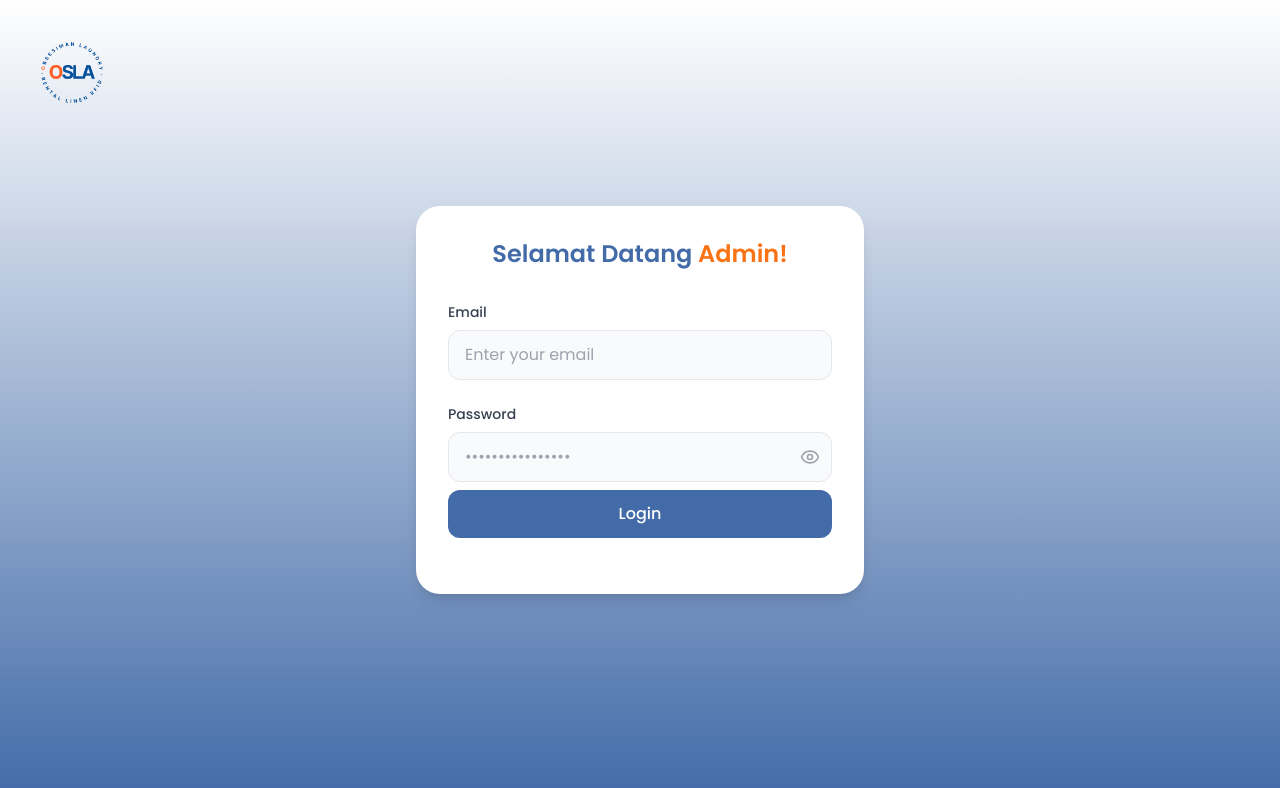
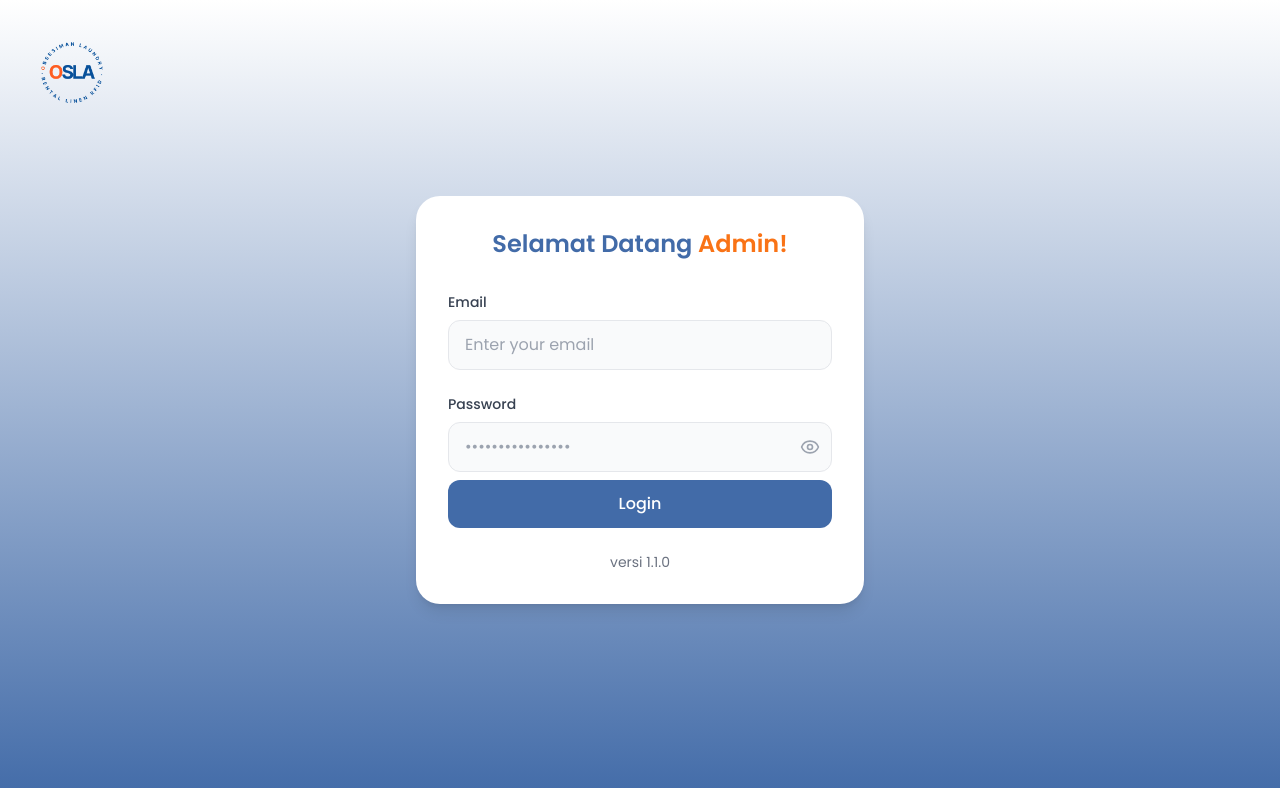
Before and after one commit to FaisalOnGit/linen-desktop, a React (Vite) app: page / in a window 1280 px wide. Shown: the top 788 px of the page. Built offline with nearby package versions, Linux system fonts and the light colour scheme.

Commit message:
fix versioning di form

```diff
--- a/package.json
+++ b/package.json
@@ -1,7 +1,7 @@
 {
   "name": "osla-desktop",
   "productName": "OSLA",
-  "version": "1.0.9",
+  "version": "1.1.0",
   "main": "electron/main.js",
   "author": "Nuansa Cerah Informasi",
   "license": "MIT",
--- a/src/pages/DeliveryPage.jsx
+++ b/src/pages/DeliveryPage.jsx
@@ -1160,7 +1160,7 @@ const DeliveryPage = ({ rfidHook, deliveryType = 1 }) => {
                 (getInvalidRoomLinenCount && getInvalidRoomLinenCount() > 0) ||
                 submitDisabled
               }
-              className={`w-full px-4 py-3 rounded-lg font-medium transition-colors flex items-center justify-center gap-2 ${
+              className={`w-full px-4 py-3 rounded-lg font-medium transition-colors flex items-center justify-center gap-2 text-sm ${
                 !formData.customerId ||
                 !formData.driverName.trim() ||
                 !formData.shift ||
--- a/src/pages/LoginPage.jsx
+++ b/src/pages/LoginPage.jsx
@@ -65,7 +65,8 @@ const LoginPage = ({ onLoginSuccess }) => {
         }
       } else {
         // Handle login failure - display API message
-        const errorMessage = data.message || "Login gagal, periksa email/password.";
+        const errorMessage =
+          data.message || "Login gagal, periksa email/password.";
         setError(errorMessage);
       }
     } catch (err) {
@@ -175,6 +176,10 @@ const LoginPage = ({ onLoginSuccess }) => {
               {loading ? "Loading..." : "Login"}
             </button>
           </form>
+          {/* vesrioning */}
+          <div className="text-gray-500 text-sm text-center">
+            versi {import.meta.env.VITE_APP_VERSION}
+          </div>
         </div>
       </div>
     </div>
```
Also changed, not shown: 1 other file (tests, documents, lock files or other folders).
